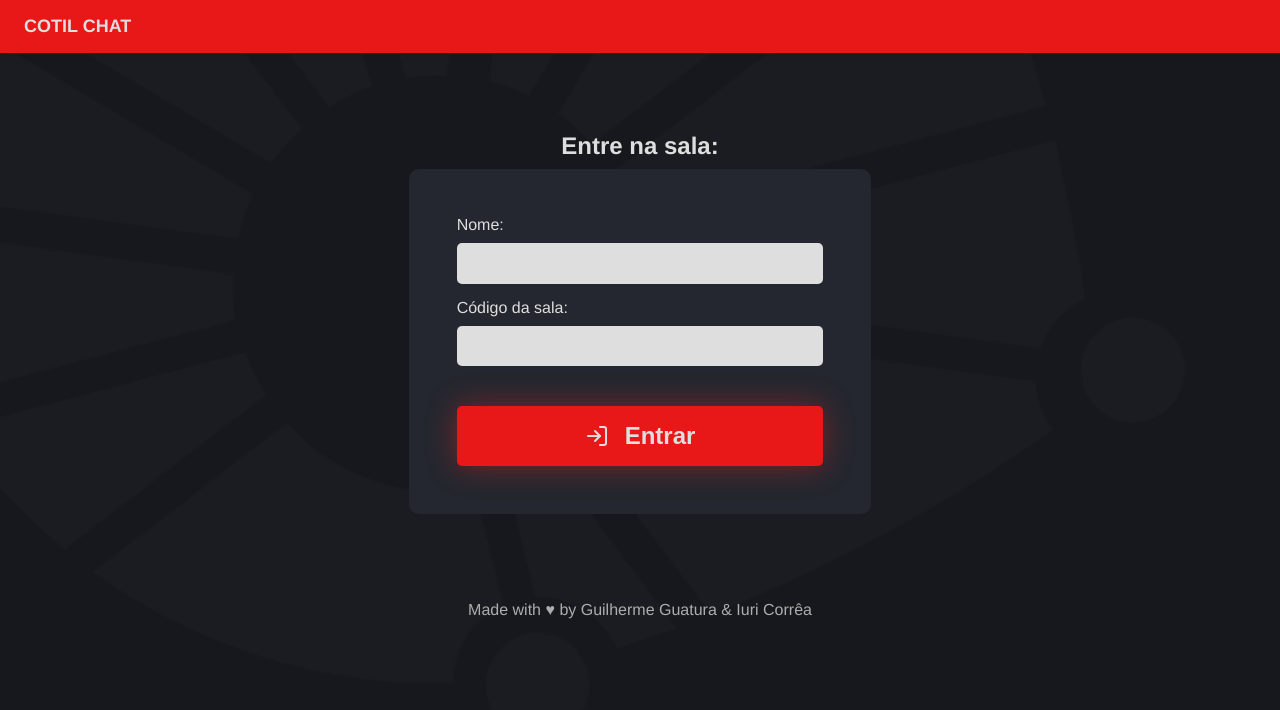
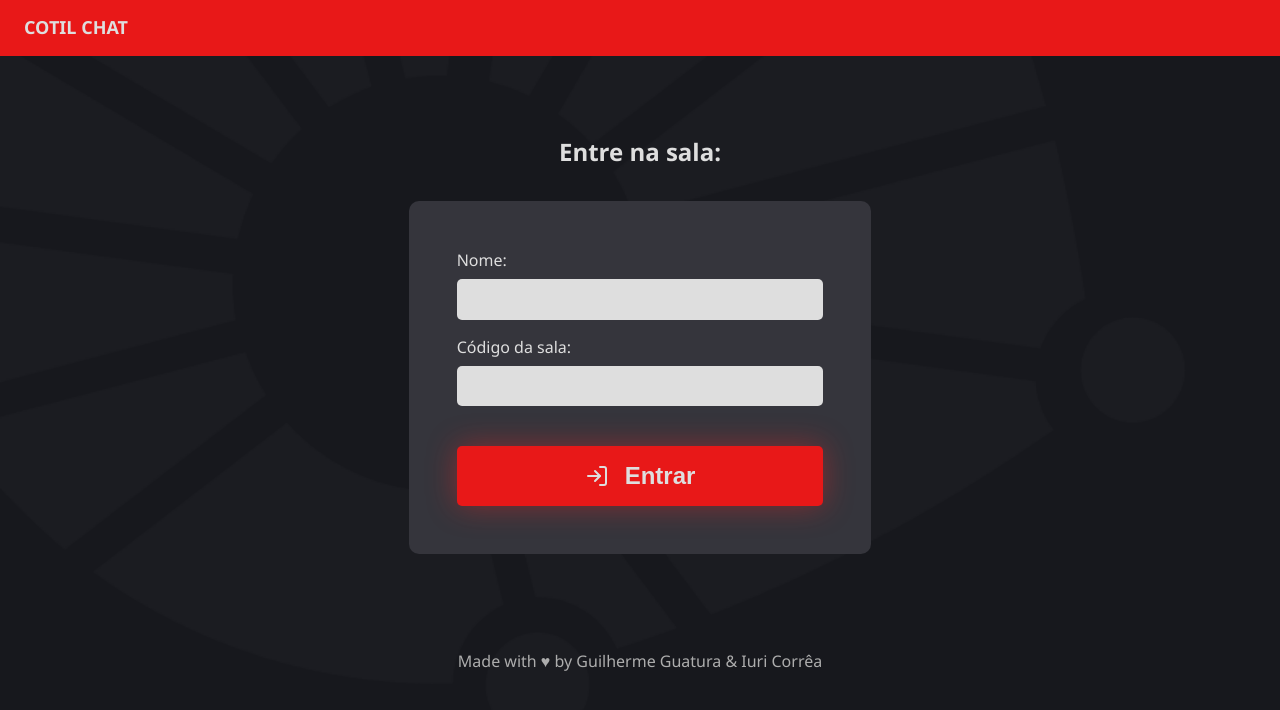
Before and after one commit to guiguat/cotil-chat, a React (Create React App) app in the folder client/: page / in a window 1280 px wide. Shown: the top 710 px of the page. Built offline with nearby package versions, Linux system fonts and the light colour scheme.

Commit message:
global styles

```diff
--- a/client/src/index.css
+++ b/client/src/index.css
@@ -1,12 +1,12 @@
 :root{
   --red: #E81818;
-  --white:#DEDEDE
+  --white:#DEDEDE;
+  --dark: #17181D;
+  --gray: #35353C;
 }
-@import url('https://fonts.googleapis.com/css2?family=Ubuntu:wght@400;500;700&display=swap');
-
 body {
   margin: 0;
-  font-family: 'Ubuntu', sans-serif;
+  font-family: Segoe UI,Helvetica Neue,Helvetica,Lucida Grande,Arial,Ubuntu,Cantarell,Fira Sans,sans-serif;
   -moz-osx-font-smoothing: grayscale;
   text-rendering: geometricPrecision;
 }
@@ -48,9 +48,9 @@ h2, label{
 }
 
 .join-form{
-  background-color: #24272F;
+  background-color: var(--gray);
   padding: 3rem;
-  margin: .5rem auto;
+  margin: 2rem auto 4rem auto;
   display: flex;
   flex-direction: column;
   border-radius: 10px;
@@ -103,9 +103,13 @@ html, body, #root, #root>div {
 #arrow-back{
   margin: .2rem 1rem 0rem 0rem;
 }
-
+footer{
+  width: 100%;
+  display: flex;
+  justify-content: center;
+}
 footer p{
-  margin-top: 5rem;
+  margin-top: 2rem;
   text-align: center;
   color: #adadad!important;
 }
@@ -121,11 +125,14 @@ footer p:hover{
     display: block;
   }
 }
-@media only screen and (max-height: 650px){
+@media only screen and (max-height: 670px){
   h2{
     margin-top: 3vh;
   }
   footer p{
     margin-top: 2.5rem;
   }
+  .join-form{
+    margin: 1rem auto;
+  }
 }
```
